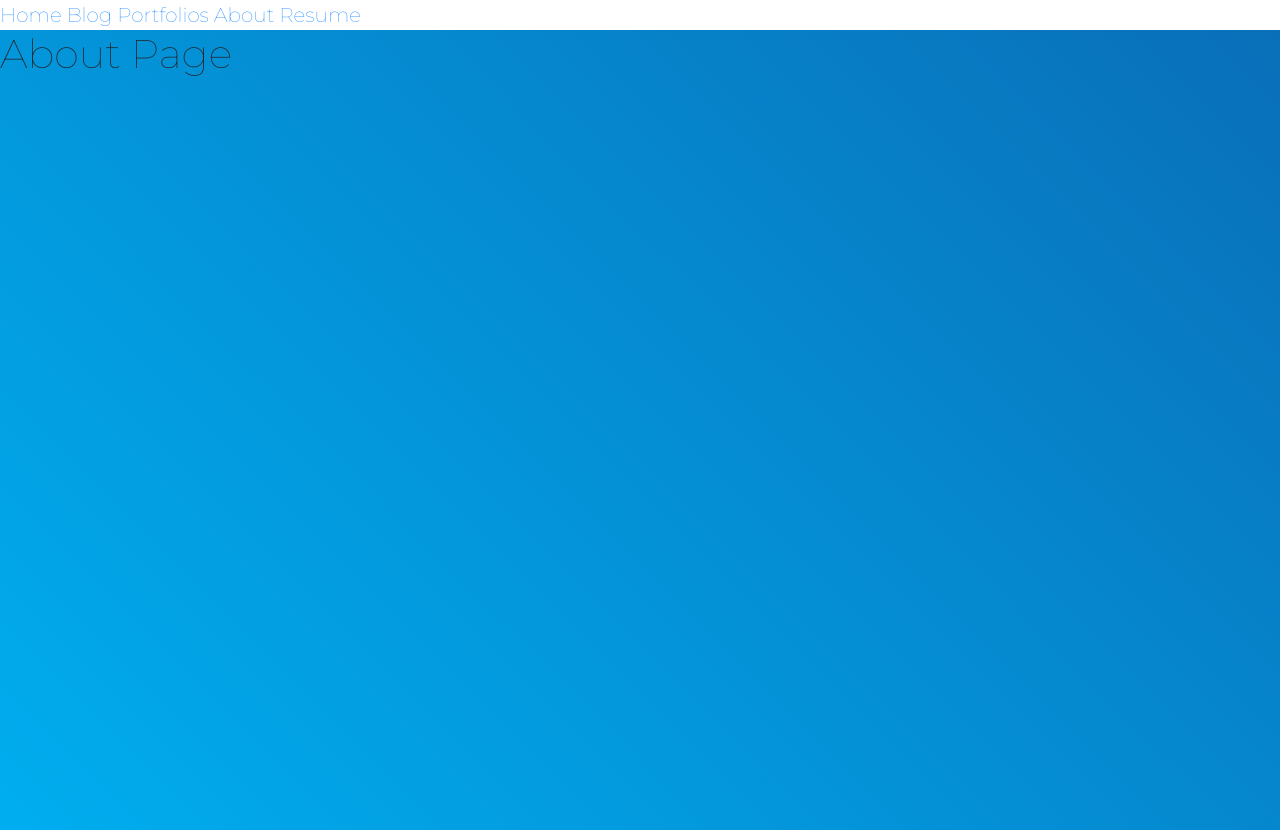
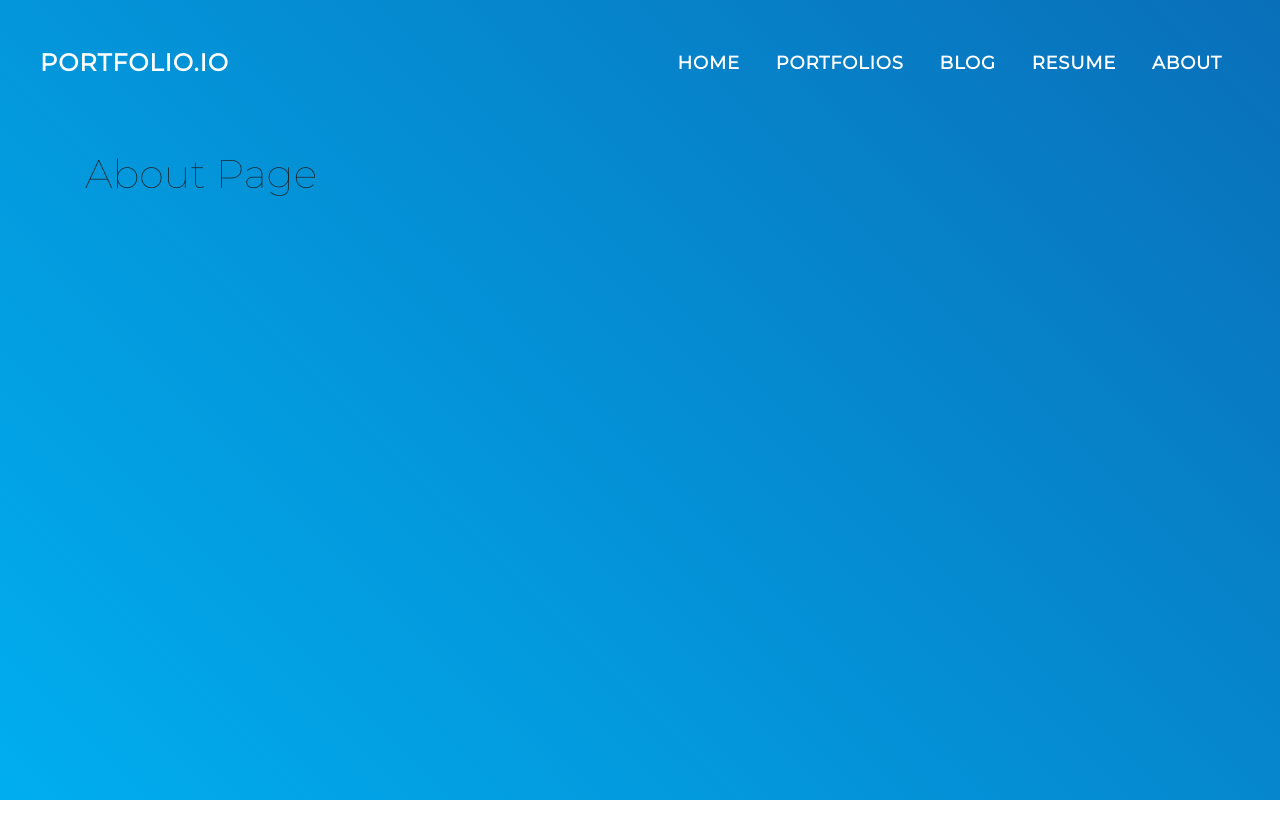
Before and after one commit to mattCarapella/portfolio-app, a Next.js app: page /about in a window 1280 px wide. After the commit the page ends 800 px from the top, so only its background shows below. Built offline with nearby package versions, Linux system fonts and the light colour scheme.

Commit message:
add bootstrap styling to header

```diff
--- /dev/null
+++ b/components/BasePage.js
@@ -0,0 +1,18 @@
+import React from 'react';
+import { Container} from 'reactstrap';
+
+const BasePage = ({ className, children }) => {
+	return (
+		<div className={`base-page ${className}`}>
+			<Container>
+				{ children }
+			</Container>
+		</div>
+	);
+}
+
+BasePage.defaultProps = {
+	className: ''
+}
+
+export default BasePage;
--- a/components/shared/Header.js
+++ b/components/shared/Header.js
@@ -1,43 +1,115 @@
-import React, { Component, Fragment } from 'react';
+// import React, { Component, Fragment } from 'react';
+// import Link from 'next/link';
+
+
+// class Header extends Component {
+// 	render() {
+// 		const title = this.props.title;
+
+// 		return (
+// 			<Fragment>
+				// <Link href='/'>
+				// 		<a> Home </a>
+				// </Link>
+// 				<Link href='/blog'>
+// 						<a> Blog </a>
+// 				</Link>
+// 				<Link href='/portfolios'>
+// 						<a> Portfolios </a>
+// 				</Link>
+// 				<Link href='/about'>
+// 						<a> About </a>
+// 				</Link>
+// 				<Link href='/resume'>
+// 						<a> Resume </a>
+// 				</Link>
+// 				<style jsx>
+// 					{`
+// 						a {
+// 							font-size: 20px;
+// 							font-weight: 100;
+// 						};
+// 						 .customClass {
+// 							color: red;
+// 						}
+// 						`
+// 					}
+// 				</style>
+// 			</Fragment>
+// 		);
+// 	}
+// }
+
+// export default Header;
+
+
+
+
+import React from 'react';
+import {
+  Collapse,
+  Navbar,
+  NavbarToggler,
+  NavbarBrand,
+  Nav,
+  NavItem,
+  NavLink,
+  UncontrolledDropdown,
+  DropdownToggle,
+  DropdownMenu,
+  DropdownItem } from 'reactstrap';
 import Link from 'next/link';
 
-
-class Header extends Component {
-	render() {
-		const title = this.props.title;
-
-		return (
-			<Fragment>
-				<Link href='/'>
-						<a> Home </a>
-				</Link>
-				<Link href='/blog'>
-						<a> Blog </a>
-				</Link>
-				<Link href='/portfolios'>
-						<a> Portfolios </a>
-				</Link>
-				<Link href='/about'>
-						<a> About </a>
-				</Link>
-				<Link href='/resume'>
-						<a> Resume </a>
-				</Link>
-				<style jsx>
-					{`
-						a {
-							font-size: 20px;
-							font-weight: 100;
-						};
-						 .customClass {
-							color: red;
-						}
-						`
-					}
-				</style>
-			</Fragment>
-		);
-	}
+const BsNavlink = ({ route, title }) => {
+	return (
+		<Link href={route}>
+			<a className='nav-link port-navbar-link'> {title} </a>
+		</Link>
+	)
 }
 
-export default Header;
+export default class Example extends React.Component {
+  constructor(props) {
+    super(props);
+
+    this.toggle = this.toggle.bind(this);
+    this.state = {
+      isOpen: false
+    };
+  }
+  toggle() {
+    this.setState({
+      isOpen: !this.state.isOpen
+    });
+  }
+  render() {
+    return (
+      <div>
+        <Navbar className="port-navbar port-default absolute" color="transparent" dark expand="md">
+          <NavbarBrand className="port-navbar-brand" href="/">portfolio.io</NavbarBrand>
+          <NavbarToggler onClick={this.toggle} />
+          <Collapse isOpen={this.state.isOpen} navbar>
+            <Nav className="ml-auto" navbar>
+              <NavItem className="port-navbar-item">
+              	<BsNavlink route="/" title="Home" />
+              </NavItem>
+              <NavItem className="port-navbar-item">
+              	<BsNavlink route="/portfolios" title="Portfolios" />
+              </NavItem>
+              <NavItem className="port-navbar-item">
+              	<BsNavlink route="/blog" title="Blog" />
+              </NavItem>
+              <NavItem className="port-navbar-item">
+              	<BsNavlink route="/resume" title="Resume" />
+              </NavItem>
+              <NavItem className="port-navbar-item">
+              	<BsNavlink route="/about" title="About" />
+              </NavItem>
+
+            </Nav>
+          </Collapse>
+        </Navbar>
+      </div>
+    );
+  }
+}
--- a/pages/about.js
+++ b/pages/about.js
@@ -1,11 +1,14 @@
 import React, { Component } from 'react';
+import BasePage from '../components/BasePage';
 import BaseLayout from '../components/layouts/BaseLayout';
 
 class About extends Component {
 	render() {
 		return (
 			<BaseLayout>
-				<h1>About Page</h1>
+				<BasePage className='about-page'>
+					<h1>About Page</h1>
+				</BasePage>
 			</BaseLayout>
 		);
 	}
--- a/pages/blog.js
+++ b/pages/blog.js
@@ -1,11 +1,14 @@
 import React, { Component } from 'react';
+import BasePage from '../components/BasePage';
 import BaseLayout from '../components/layouts/BaseLayout';
 
 class Blog extends Component {
 	render() {
 		return (
 			<BaseLayout>
-				<h1>Blog Page</h1>
+				<BasePage className='blog-page'>
+					<h1>Blog Page</h1>
+				</BasePage>
 			</BaseLayout>
 		);
 	}
--- a/pages/index.js
+++ b/pages/index.js
@@ -46,6 +46,7 @@ class Index extends Component {
 			              Welcome to the portfolio website of Filip Jerga.
 			              Get informed, collaborate and discover projects I was working on through the years!
 			            </h1>
+				          <div className="moving-text-container">
 				            <Typed
 										  loop
 										  typeSpeed={70}
@@ -53,10 +54,11 @@ class Index extends Component {
 										  strings={this.roles}
 										  backDelay={1000}
 										  loopCount={0}
-									  showCursor
+										  showCursor={false}
 										  className="self-typed"
-									  cursorChar="|"
+										  cursorChar="..."
 										/>
+									</div>
 			          </div>
 			          <div className="hero-welcome-bio">
 			            <h1>
--- a/pages/resume.js
+++ b/pages/resume.js
@@ -1,11 +1,14 @@
 import React, { Component } from 'react';
+import BasePage from '../components/BasePage';
 import BaseLayout from '../components/layouts/BaseLayout';
 
 class Resume extends Component {
 	render() {
 		return (
 			<BaseLayout>
-				<h1>Resume Page</h1>
+				<BasePage className='resume-page'>
+					<h1>Resume Page</h1>
+				</BasePage>
 			</BaseLayout>
 		);
 	}
--- /dev/null
+++ b/styles/_header.scss
@@ -0,0 +1,41 @@
+.absolute {
+  position: absolute;
+}
+
+// HEADER
+.port-navbar.port-default {
+  width: 100%;
+  z-index: 15;
+  padding: 40px;
+
+  .port-navbar {
+    &-brand {
+      color: white;
+      font-size: 24px;
+      text-transform: uppercase;
+      letter-spacing: 1px;
+      font-weight: bold;
+    }
+
+    &-item {
+      margin-left: 10px;
+      margin-right: 10px;
+    }
+
+    &-link {
+      color: white;
+      font-weight: bold;
+      letter-spacing: 0.8px;
+      font-size: 18px;
+      text-transform: uppercase;
+
+      &.active {
+      color: #dba919;
+      }
+
+      &:hover, &:focus {
+        color: #dba919;
+      }
+    }
+  }
+}
--- a/styles/_index.scss
+++ b/styles/_index.scss
@@ -56,10 +56,14 @@
   margin-top: 80px;
 }
 
+.moving-text-container {
+  padding-top: 8px;
+  min-height: 54px;
+}
+
 .hero-welcome-bio {
   margin-top: 20px;
   color: white;
-
   .fa-stack {
     font-size: 28px;
   }
--- a/styles/main.scss
+++ b/styles/main.scss
@@ -1,5 +1,6 @@
 @import './shared/fonts';
 @import './index';
+@import './header';
 @import url('https://fonts.googleapis.com/css?family=Montserrat:100,300,400&display=swap');
 
 html, body {
@@ -18,3 +19,11 @@ h1 {
 	letter-spacing: 2px;
 	color: white;
 }
+
+.absolute {
+  position: absolute;
+}
+
+.base-page {
+	padding-top: 150px;
+}
```
Also changed, not shown: pages/portfolio.js (+6 -3 lines), pages/portfolios.js (+5 -2 lines), 1 other file (tests, documents, lock files or other folders). Lines whose indentation alone changed are shown as unchanged.
